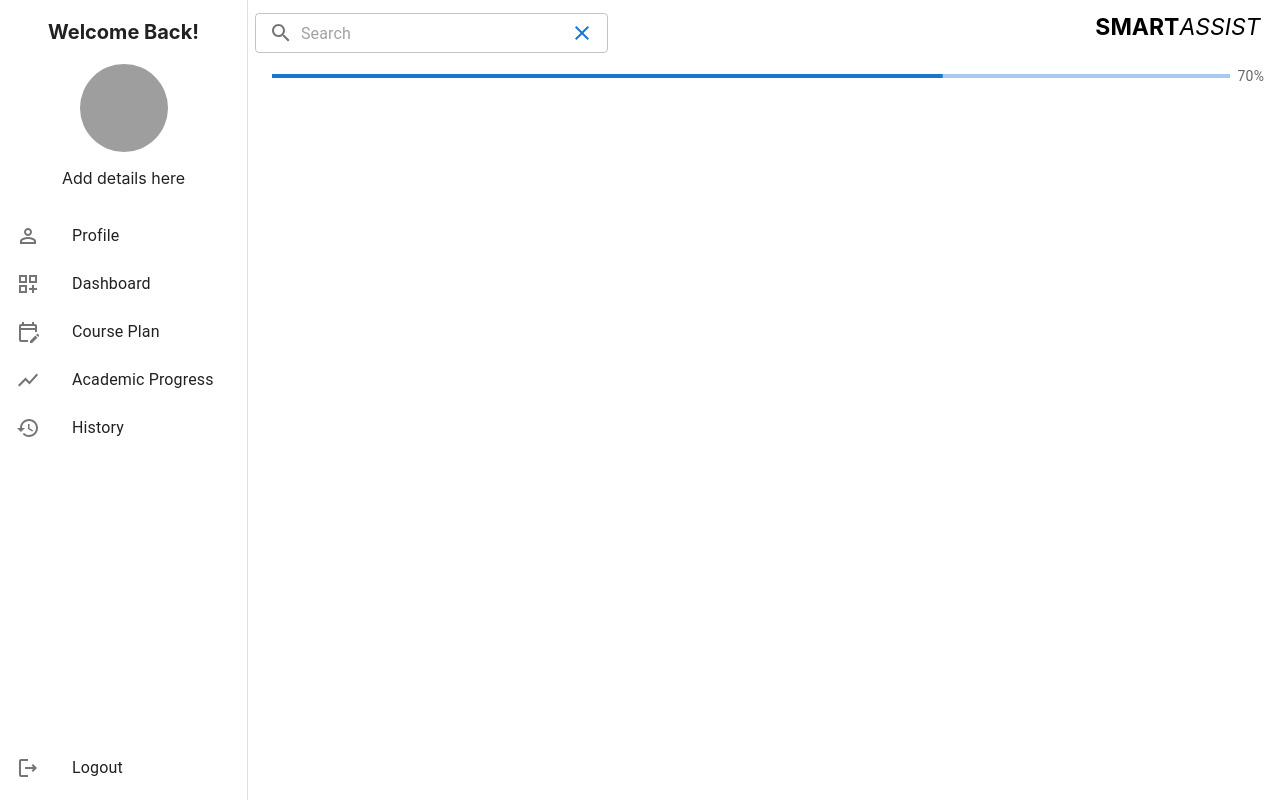
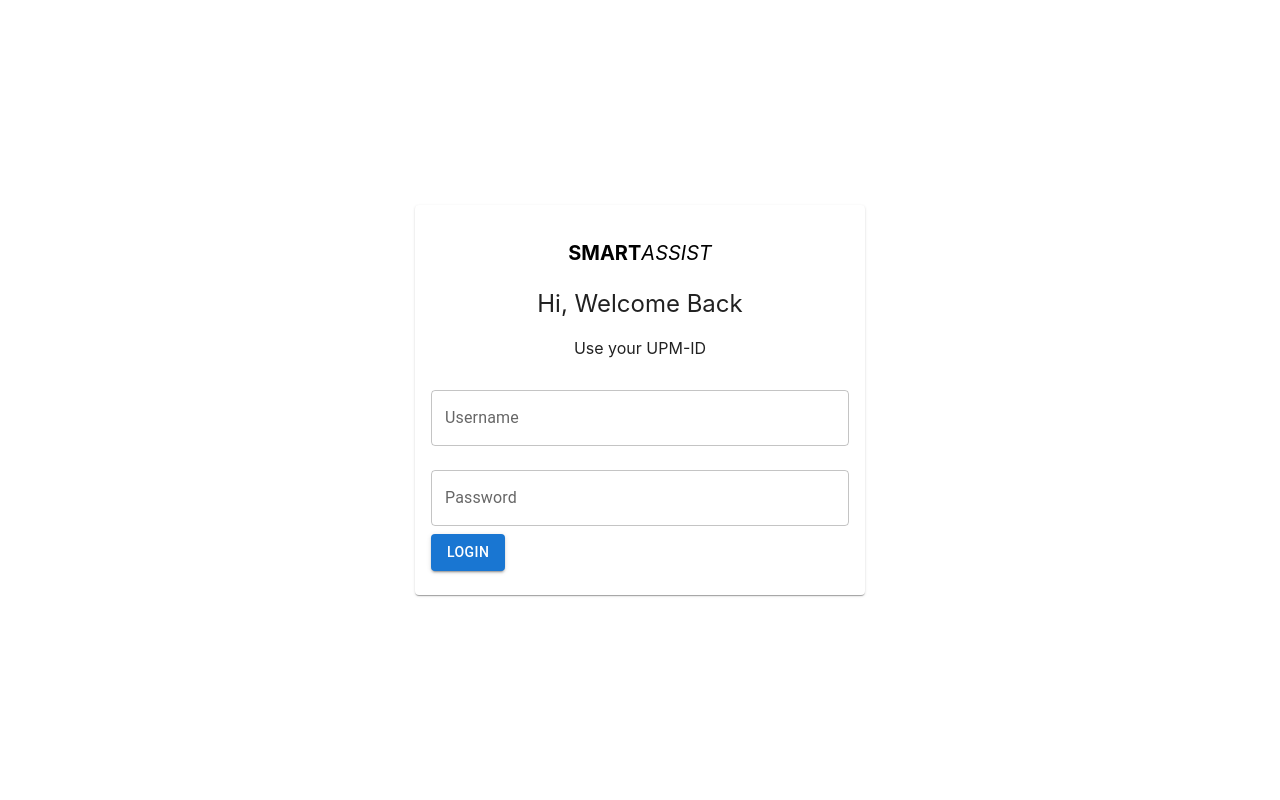
Before and after one commit to tyxyah/smartassist, a React (Create React App) app in the folder frontend/: page / in a window 1280 px wide. Built offline with nearby package versions, Linux system fonts and the light colour scheme; grey boxes are pictures that could not be loaded.

Commit message:
add auth hook and context

```diff
--- a/frontend/src/App.js
+++ b/frontend/src/App.js
@@ -3,15 +3,17 @@ import SuggestionPage from "./pages/SuggestionPage";
 import HistoryPage from "./pages/HistoryPage";
 import ProgressPage from "./pages/AcademicProgressPage";
 import DashboardPage from "./pages/DashboardPage";
-import ProfilePage from "./pages/ProfilePage"
+import ProfilePage from "./pages/ProfilePage";
+import LoginPage from "./pages/LoginPage";
 
 function App() {
   return (
     <BrowserRouter>
       <Routes>
-      <Route path="/Profile" element={<ProfilePage />} />
+        <Route path="/" element={<LoginPage />} />
+        <Route path="/Profile" element={<ProfilePage />} />
         <Route path="/AcademicProgress" element={<ProgressPage />} />
-        <Route path="/" element={<DashboardPage />} />
+        <Route path="/Dashboard" element={<DashboardPage />} />
         <Route path="/Suggestion" element={<SuggestionPage />} />
         <Route path="/History" element={<HistoryPage />} />
       </Routes>
--- a/frontend/src/components/SideBar.js
+++ b/frontend/src/components/SideBar.js
@@ -18,7 +18,7 @@ import {Link} from 'react-router-dom'
 export default function PermanentDrawerLeft() {
   const items = [
     { text: 'Profile', icon: <PermIdentityOutlinedIcon />, link: 'Profile' },
-    { text: 'Dashboard', icon: <DashboardCustomizeOutlinedIcon />, link: ' ' },
+    { text: 'Dashboard', icon: <DashboardCustomizeOutlinedIcon />, link: 'Dashboard' },
     { text: 'Course Plan', icon: <EditCalendarOutlinedIcon />, link: 'Suggestion' },
     { text: 'Academic Progress', icon: <ShowChartOutlinedIcon />, link: 'AcademicProgress' },
     { text: 'History', icon: <HistoryOutlinedIcon />, link: 'History' },
--- /dev/null
+++ b/frontend/src/context/AuthContext.js
@@ -0,0 +1,28 @@
+import { createContext, useReducer } from 'react'
+
+export const AuthContext = createContext()
+
+export const authReducer = (state, action) => {
+    switch (action.type) {
+        case 'LOGIN':
+            return { user: action.payload }
+        case 'LOGOUT':
+            return { user: null}
+        default:
+            return state
+    }
+}
+
+export const AuthContextProvider = ({ children }) => {
+    const [state, dispatch] = useReducer(authReducer, {
+        user: null
+    })
+
+    console.log('AuthContext state: ', state)
+
+    return(
+    <AuthContext.Provider value={{...state, dispatch}}>
+        { children }
+    </AuthContext.Provider>
+    )
+}
--- a/frontend/src/index.js
+++ b/frontend/src/index.js
@@ -1,8 +1,9 @@
 import React from "react";
 import ReactDOM from "react-dom/client";
 import "./index.css";
-import App from './App';
+import App from "./App";
 //import LoginPage from "./pages/LoginPage";
+import { AuthContextProvider } from "./context/AuthContext";
 
 <link
   rel="stylesheet"
@@ -12,6 +13,8 @@ import App from './App';
 const root = ReactDOM.createRoot(document.getElementById("root"));
 root.render(
   <React.StrictMode>
-    <App />
+    <AuthContextProvider>
+      <App />
+    </AuthContextProvider>
   </React.StrictMode>
 );
```
Also changed, not shown: frontend/src/hooks/useAuthContext.js (added, +12 -0 lines).
